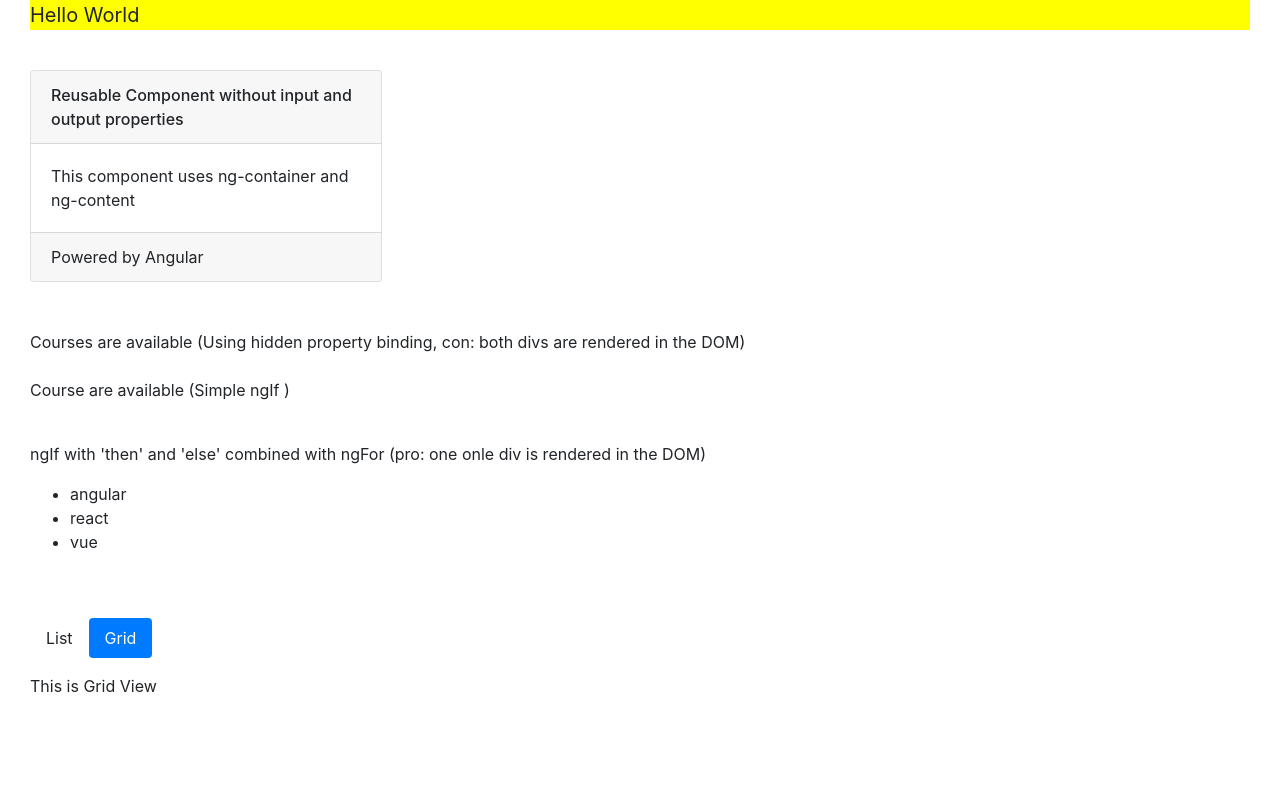
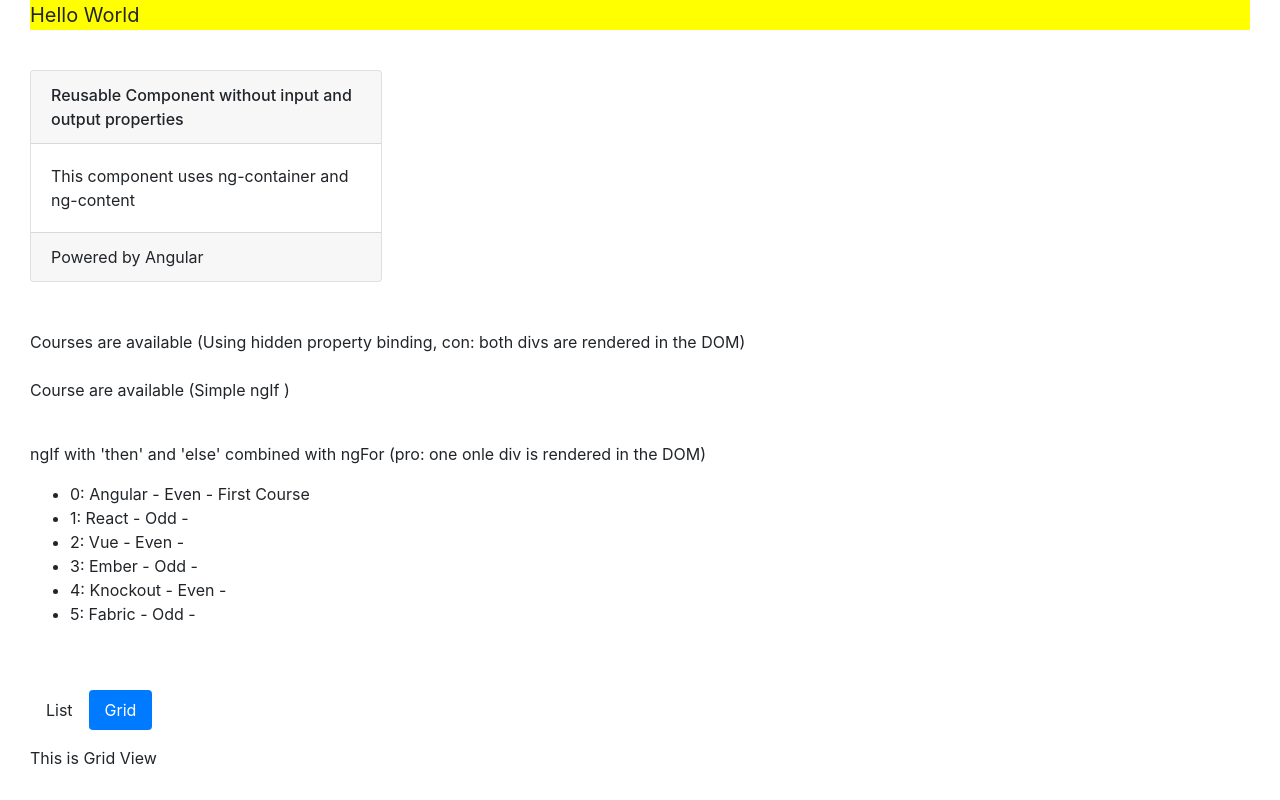
Before and after one commit to jsprodev/learn-angular, an Angular app: page / in a window 1280 px wide. Shown: the part 968-1768 px from the top of the page. Before the commit the page ends 1696 px from the top, so only its background shows below. Built offline with nearby package versions, Linux system fonts and the light colour scheme.

Commit message:
ngFor changes

```diff
--- a/src/app/app.component.html
+++ b/src/app/app.component.html
@@ -90,8 +90,8 @@
   <div>
     <p>ngIf with 'then' and 'else' combined with ngFor (pro: one onle div is rendered in the DOM)</p>
     <ul>
-      <li *ngFor="let course of courses">
-        {{ course }}
+      <li *ngFor="let course of courses; index as i; odd as isOdd; even as isEven; first as isFirst;">
+        {{ i }}: {{ course.name }} -  <span *ngIf="isOdd">Odd</span> <span *ngIf="isEven">Even</span> - <span *ngIf="isFirst">First Course</span>
       </li>
     </ul>
   </div>
--- a/src/app/app.component.ts
+++ b/src/app/app.component.ts
@@ -19,7 +19,15 @@ export class AppComponent {
   person = {};
   text = '';
   highlight: boolean;
-  courses = ['angular', 'react', 'vue'];
+  // courses = ['angular', 'react', 'vue'];
+  courses = [
+    { id:1, name:'Angular' },
+    { id:2, name:'React' },
+    { id:3, name:'Vue' },
+    { id:4, name:'Ember' },
+    { id:5, name:'Knockout' },
+    { id:6, name:'Fabric' },
+  ];
   viewMode = 'grid';
 
   constructor(myService: DataService) {
```
